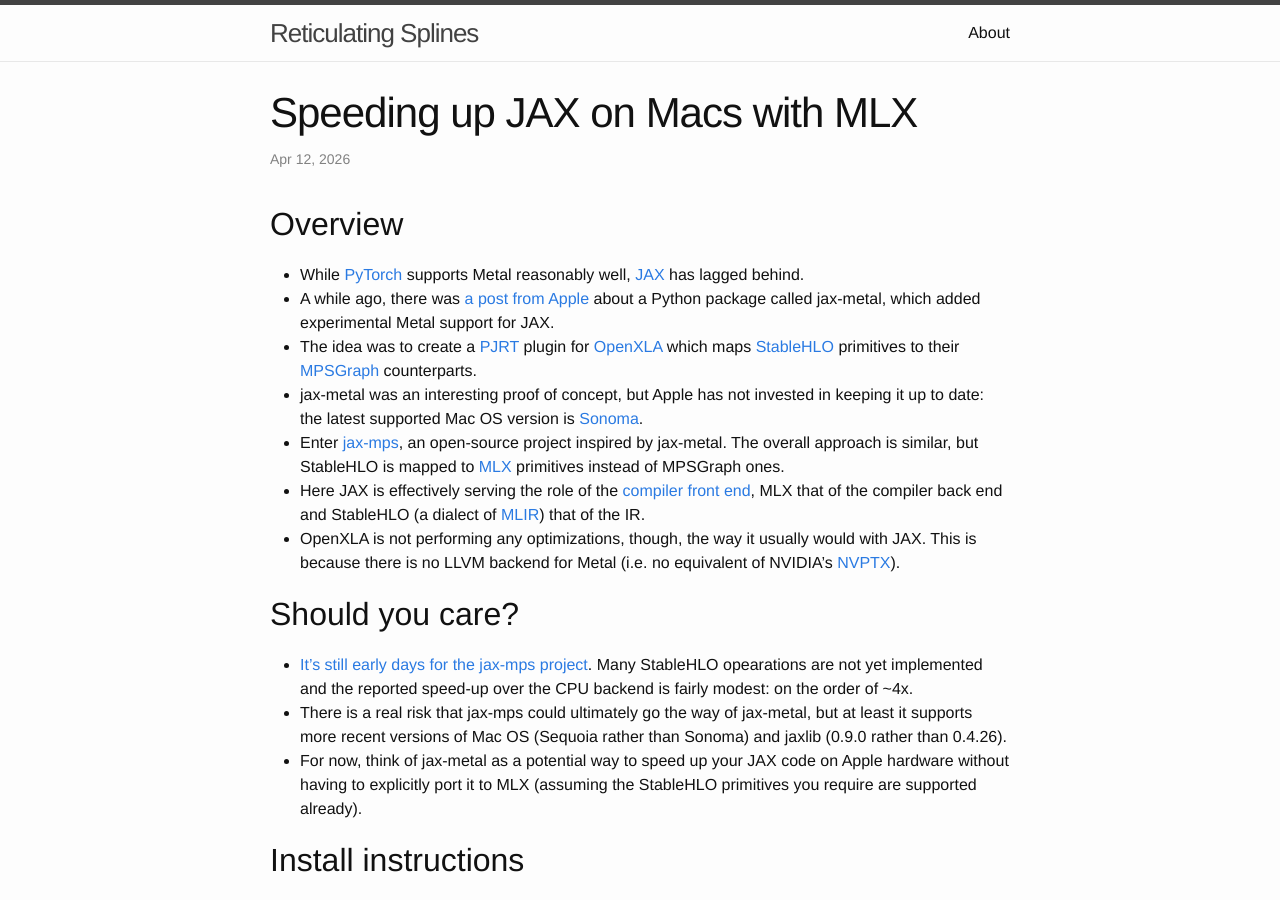
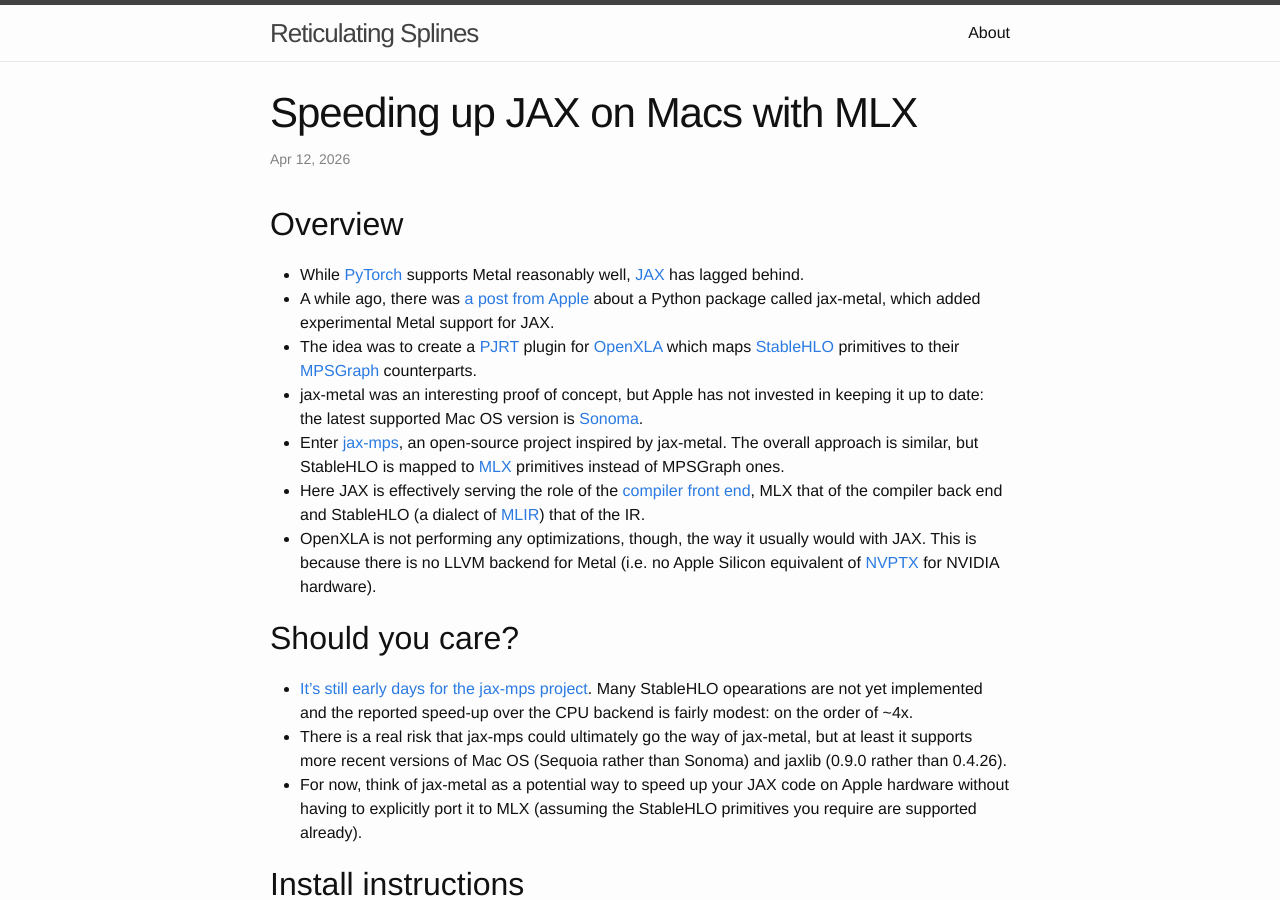
Before and after one commit to vglazer/vglazer.github.io, a Jekyll site: the page built from _posts/2026-04-12-jax-mps.md, in a window 1280 px wide and 900 px high. Built offline with Jekyll 4.4.1, drawn with Linux system fonts in a browser that asks for light colours; nearby versions of some CDN libraries.

Commit message:
minor rewording

```diff
--- a/_posts/2026-04-12-jax-mps.md
+++ b/_posts/2026-04-12-jax-mps.md
@@ -14,7 +14,7 @@ categories: ml openxla stablehlo pjrt llvm osx mlx jax metal mps mac
 - jax-metal was an interesting proof of concept, but Apple has not invested in keeping it up to date: the latest supported Mac OS version is [Sonoma](https://en.wikipedia.org/wiki/MacOS_version_history#Overview).
 - Enter [jax-mps](https://github.com/tillahoffmann/jax-mps), an open-source project inspired by jax-metal. The overall approach is similar, but StableHLO is mapped to [MLX](https://github.com/ml-explore/mlx) primitives instead of MPSGraph ones.
 - Here JAX is effectively serving the role of the [compiler front end](https://llvm.org/docs/tutorial/MyFirstLanguageFrontend/index.html), MLX that of the compiler back end and StableHLO (a dialect of [MLIR](https://mlir.llvm.org/)) that of the IR.
-- OpenXLA is not performing any optimizations, though, the way it usually would with JAX. This is because there is no LLVM backend for Metal (i.e. no equivalent of NVIDIA's [NVPTX](https://llvm.org/docs/NVPTXUsage.html)).
+- OpenXLA is not performing any optimizations, though, the way it usually would with JAX. This is because there is no LLVM backend for Metal (i.e. no Apple Silicon equivalent of [NVPTX](https://llvm.org/docs/NVPTXUsage.html) for NVIDIA hardware).
 
 ## Should you care?
 
```
